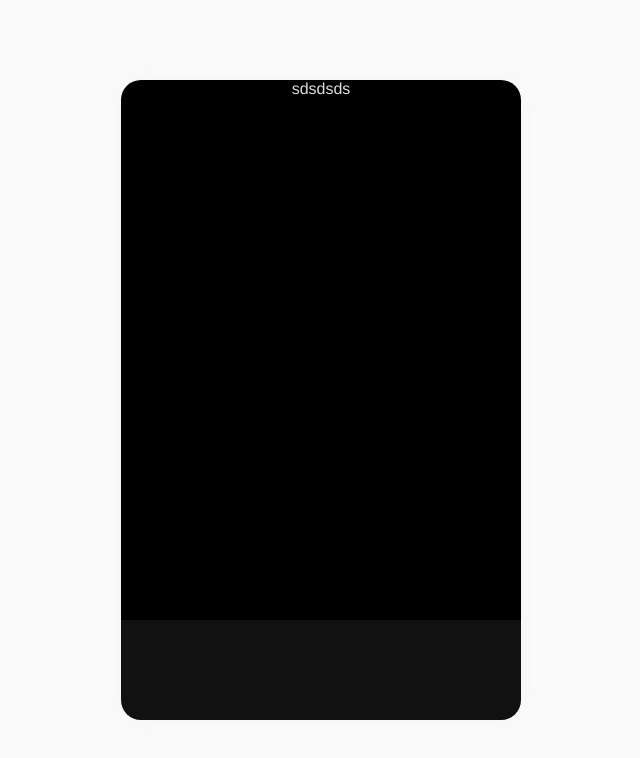
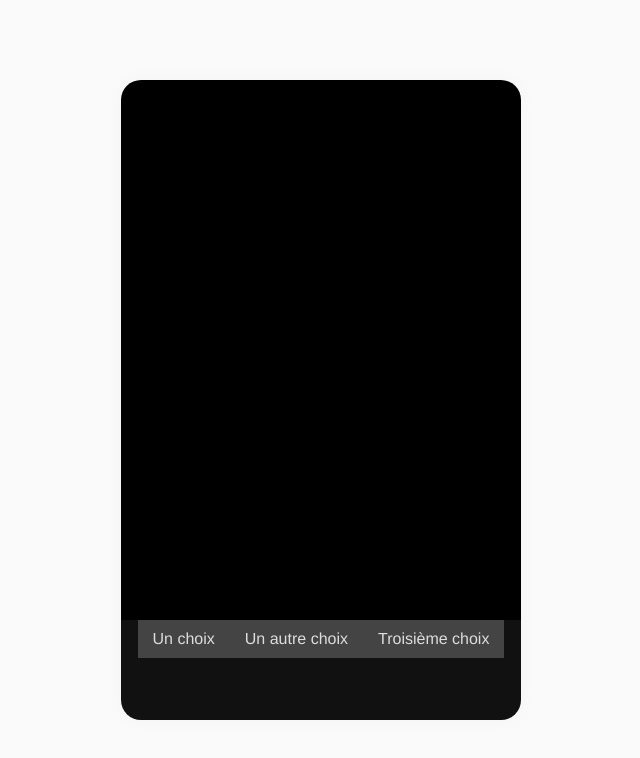
Before and after one commit to robinsimonklein/mabellemort, a Vue app: page / in a window 1280 px wide. Shown: the top 758 px of the page, without its empty margins (319-959 px from the left). Built offline with nearby package versions, Linux system fonts and the light colour scheme.

Commit message:
Add Messages & Choices components

```diff
--- a/src/components/choices/Choice.vue
+++ b/src/components/choices/Choice.vue
@@ -1,13 +1,21 @@
 <template>
-    <span class="choice">Un choix</span>
+    <span class="choice">{{ text }}</span>
 </template>
 
 <script>
     export default {
-        name: "Choice"
+        name: "Choice",
+        props: {
+            text:String
+        }
     }
 </script>
 
 <style scoped>
+    .choice{
+        display: inline-block;
+        background-color: #444;
+        padding: 10px 15px;
 
+    }
 </style>
--- a/src/components/choices/ChoicesContainer.vue
+++ b/src/components/choices/ChoicesContainer.vue
@@ -1,12 +1,16 @@
 <template>
     <div class="choices-container">
-
+        <Choice text="Un choix"/>
+        <Choice text="Un autre choix"/>
+        <Choice text="Troisième choix"/>
     </div>
 </template>
 
 <script>
+    import Choice from "./Choice";
     export default {
-        name: "ChoicesContainer"
+        name: "ChoicesContainer",
+        components: {Choice}
     }
 </script>
 
--- a/src/components/messages/MessagesContainer.vue
+++ b/src/components/messages/MessagesContainer.vue
@@ -1,5 +1,5 @@
 <template>
-    <div class="messages-container">sdsdsds</div>
+    <div class="messages-container">{{text}}</div>
 </template>
 
 <script>
```
